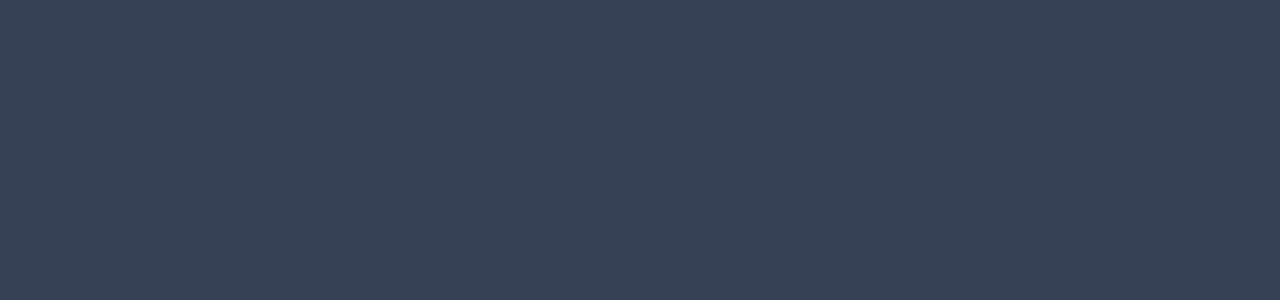
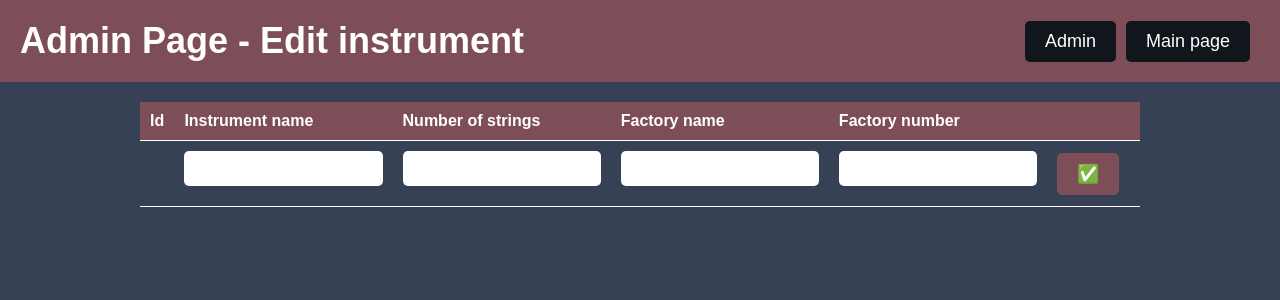
Before and after one commit to Acustic-Evil/Practice, a React (Create React App) app in the folder frontend/: page /admin/edit_instrument/1 in a window 1280 px wide. Before the commit this address had no page. Shown: the top 300 px of the page. Built offline with nearby package versions, Linux system fonts and the light colour scheme; no server answers.

Commit message:
Edit works

```diff
--- a/frontend/src/App.js
+++ b/frontend/src/App.js
@@ -2,7 +2,7 @@ import './App.css';
 import {BrowserRouter, Route, Routes} from "react-router-dom";
 import MainComponent from "./components/MainPage/MainComponent";
 import AdminMainComponent from "./components/AdminPage/AdminMainComponent";
-import SignUpComponent from "./components/SignUpAdminPage/SignUpComponent";
+import InstrumentEdit from "./components/AdminPage/InstrumentEdit";
 
 function App() {
     return (
@@ -10,7 +10,7 @@ function App() {
             <Routes>
                 <Route path='/' element={<MainComponent/>}/>
                 <Route path='/admin' element={<AdminMainComponent/>}/>
-                <Route path='/admin/sign_up' element={<SignUpComponent/>}/>
+                <Route path='/admin/edit_instrument/:id' element={<InstrumentEdit/>}/>
             </Routes>
         </BrowserRouter>
     );
--- a/frontend/src/backend.js
+++ b/frontend/src/backend.js
@@ -1,5 +1,6 @@
 import axios from "axios";
 import baseUrl from "./base-url";
+
 
 const validateStatus = status => (status >= 200 && status <= 300) || [500].includes(status);
 
@@ -26,6 +27,21 @@ export default {
             })
             return response.data;
 
+        },
+        updateInstrument: async (data) => {
+            let response = await axios.post(baseUrl + `/admin/edit_instrument`,
+                data,
+                {
+                    validateStatus
+                });
+            return response.data;
+        },
+        getInstrumentById: async (id) => {
+            let response = await axios.get(baseUrl + `/admin/get_instrument/${id}`,
+                {
+                    validateStatus
+                });
+            return response.data;
         }
     },
     Main: {
--- a/frontend/src/components/AdminPage/AdminInstrumentsTable.js
+++ b/frontend/src/components/AdminPage/AdminInstrumentsTable.js
@@ -1,14 +1,18 @@
 import React, {useEffect, useState} from "react";
 import backend from "../../backend";
+import {useNavigate} from "react-router-dom";
+import styles from "./admin.css"
 
 function AdminInstrumentsTable( ) {
 
-    const [instruments, setInstruments] = useState([])
+    const [instruments, setInstruments] = useState([]);
+    const navigate = useNavigate();
 
     let [instrument_name, setInstrument_name] = useState('');
     let [num_of_strings, setNum_of_strings] = useState('');
     let [factory_name, setFactory_name] = useState('');
     let [factory_number, setFactory_number] = useState('');
+
 
 
     useEffect(() => {
@@ -25,6 +29,7 @@ function AdminInstrumentsTable( ) {
                 console.error(error);
             });
     };
+
     const handleDelete = id => {
         backend.Admin.deleteInstrument(id)
             .then(response => {
@@ -53,25 +58,27 @@ function AdminInstrumentsTable( ) {
                 console.log(error);
 
             });
+    };
 
+    const handleUpdate = id => {
+        navigate(`/admin/edit_instrument/${id}`)
     }
 
     const handleInstrumentNameChange = (event) => {
         setInstrument_name(event.target.value);
-    }
-
+    };
 
     const handleNumberOfStringsChange = (event) => {
         setNum_of_strings(event.target.value);
-    }
+    };
 
     const handleFactoryNameChange = (event) => {
         setFactory_name(event.target.value);
-    }
+    };
 
     const handleFactoryNumberChange = (event) => {
         setFactory_number(event.target.value);
-    }
+    };
     return (
         <>
             <section>
@@ -126,7 +133,7 @@ function AdminInstrumentsTable( ) {
                                     <td>{instrument.factory_number}</td>
                                     <td>
                                         <a>
-                                            <button>✏️</button>
+                                            <button onClick={() => handleUpdate(instrument.id)}>✏️</button>
                                         </a>
                                         <a>
                                             <button onClick={() => handleDelete(instrument.id)}>❌</button>
--- a/frontend/src/components/AdminPage/InstrumentEdit.js
+++ b/frontend/src/components/AdminPage/InstrumentEdit.js
@@ -1,6 +1,94 @@
-import React from 'react';
+import React, {useEffect, useState} from 'react';
+import backend from "../../backend";
+import {useNavigate, useParams} from "react-router-dom";
 
 function InstrumentEdit() {
 
+    const [instrument, setInstrument] = useState('');
+    const {id} = useParams();
+    const navigate = useNavigate();
+
+    useEffect(() => {
+        backend.Admin.getInstrumentById(id)
+            .then(data => {
+                setInstrument(data);
+            })
+            .catch(error => {
+                console.error(error);
+            });
+    }, []);
+
+
+    const handleSubmit = (event) => {
+        event.preventDefault();
+        const form = event.target;
+        const data = {
+            id: id,
+            instrument_name: form.instrument_name.value,
+            num_of_strings: parseInt(form.num_of_strings.value),
+            factory_name: form.factory_name.value,
+            factory_number: form.factory_number.value
+        };
+        backend.Admin.updateInstrument(data)
+            .then(response => {
+                console.log(response);
+                navigate(`/admin`)
+            })
+            .catch(error => {
+                console.log(error);
+            })
+    };
+
+    return (
+        <>
+            <header>
+                <h1>Admin Page - Edit instrument</h1>
+                <div>
+                    <a href="/admin">
+                        <button>Admin</button>
+                    </a>
+                    <a href="/">
+                        <button> Main page</button>
+                    </a>
+                </div>
+            </header>
+            <main>
+                <form onSubmit={handleSubmit}>
+                    <table>
+                        <thead>
+                        <tr>
+                            <th>Id</th>
+                            <th>Instrument name</th>
+                            <th>Number of strings</th>
+                            <th>Factory name</th>
+                            <th>Factory number</th>
+                            <th></th>
+                        </tr>
+                        </thead>
+                        <tbody>
+                        <tr key={instrument.id}>
+                            <td>{instrument.id}</td>
+                            <td><input defaultValue={instrument.instrument_name}
+                                       type="text" name="instrument_name" required/>
+                            </td>
+                            <td><input defaultValue={instrument.num_of_strings}
+                                       type="number" name="num_of_strings" required/>
+                            </td>
+                            <td><input defaultValue={instrument.factory_name} type="text"
+                                       name="factory_name" required/></td>
+                            <td><input defaultValue={instrument.factory_number} type="text"
+                                       name="factory_number" required/>
+                            </td>
+                            <td>
+                                <button type="submit">✅</button>
+                            </td>
+                        </tr>
+                        </tbody>
+                    </table>
+                </form>
+            </main>
+        </>
+    );
 }
+
 export default InstrumentEdit;
--- a/frontend/src/components/MainPage/MainComponent.js
+++ b/frontend/src/components/MainPage/MainComponent.js
@@ -32,7 +32,7 @@ function MainComponent() {
                 <p>Welcome to our website! Please select an instrument and a chord to listen to.</p>
                 <section>
                     <h2>Select an Instrument and Chord</h2>
-                    <div className={styles.selectContainer}>
+                    <div className= "selectContainer">
                         <label htmlFor="instrument"></label>
                         <select id="instrument">
                             {instruments.map(
@@ -59,7 +59,7 @@ function MainComponent() {
                 </section>
                 <section>
                     <h2>Photo Gallery</h2>
-                    {<div className="gallery-container">
+                    {<div className= "gallery-container">
                         <img src={require('.//Violin.webp')} alt="Gallery Image 1"/>
                     </div>}
                 </section>
--- a/frontend/src/components/SignUpAdminPage/services/SignUpService.js
+++ /dev/null
@@ -1,11 +0,0 @@
-import axios from 'axios';
-
-const MAIN_API_BASE_URL = 'http://localhost:8080/api/admin/sign_up';
-
-class SignUpService {
-    getAdmins() {
-        return axios.get(MAIN_API_BASE_URL);
-    }
-}
-
-export default new SignUpService();
```
Also changed, not shown: frontend/src/components/SignUpAdminPage/SignUpComponent.js (+5 -4 lines), 1 other file (tests, documents, lock files or other folders).
